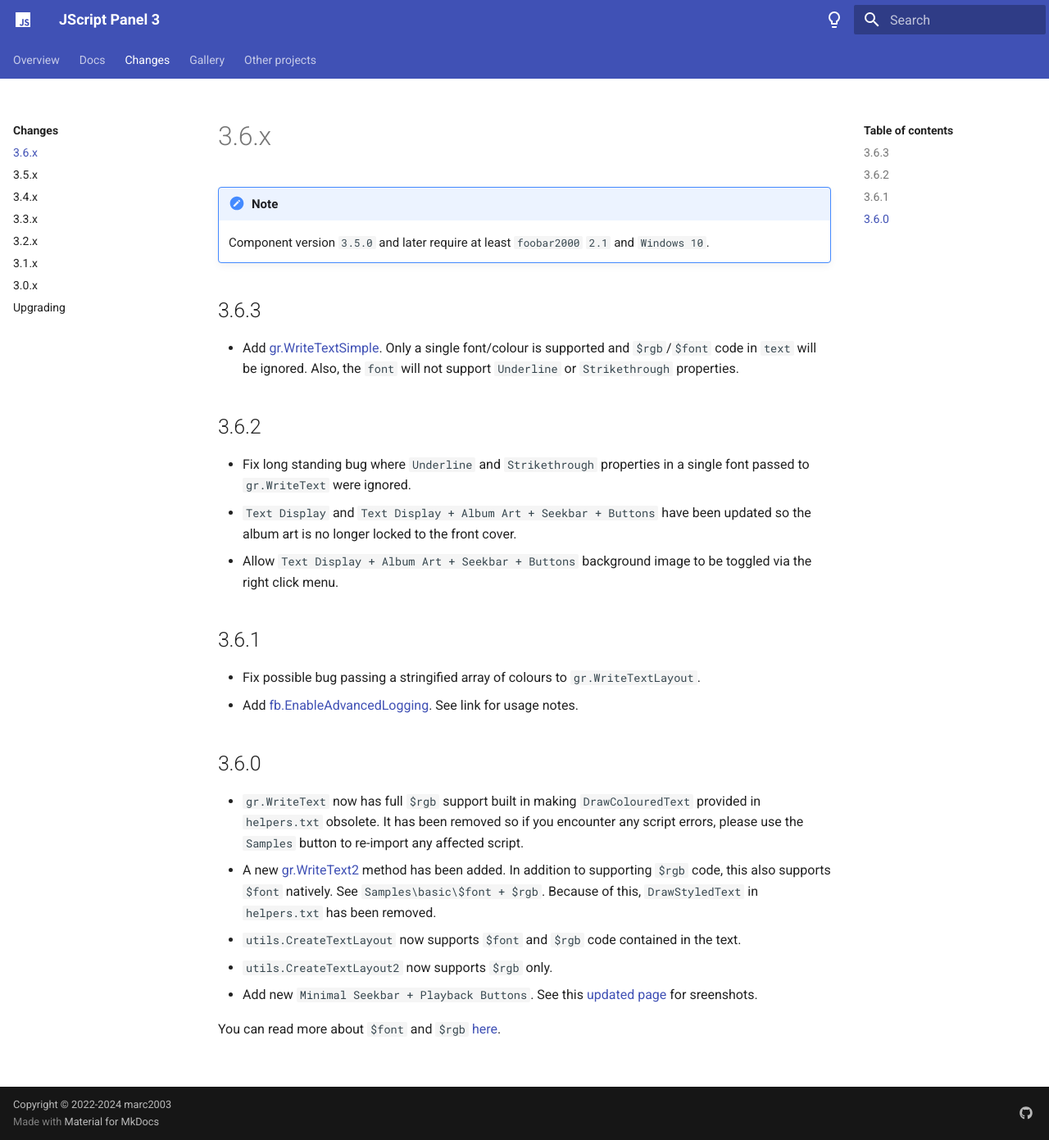
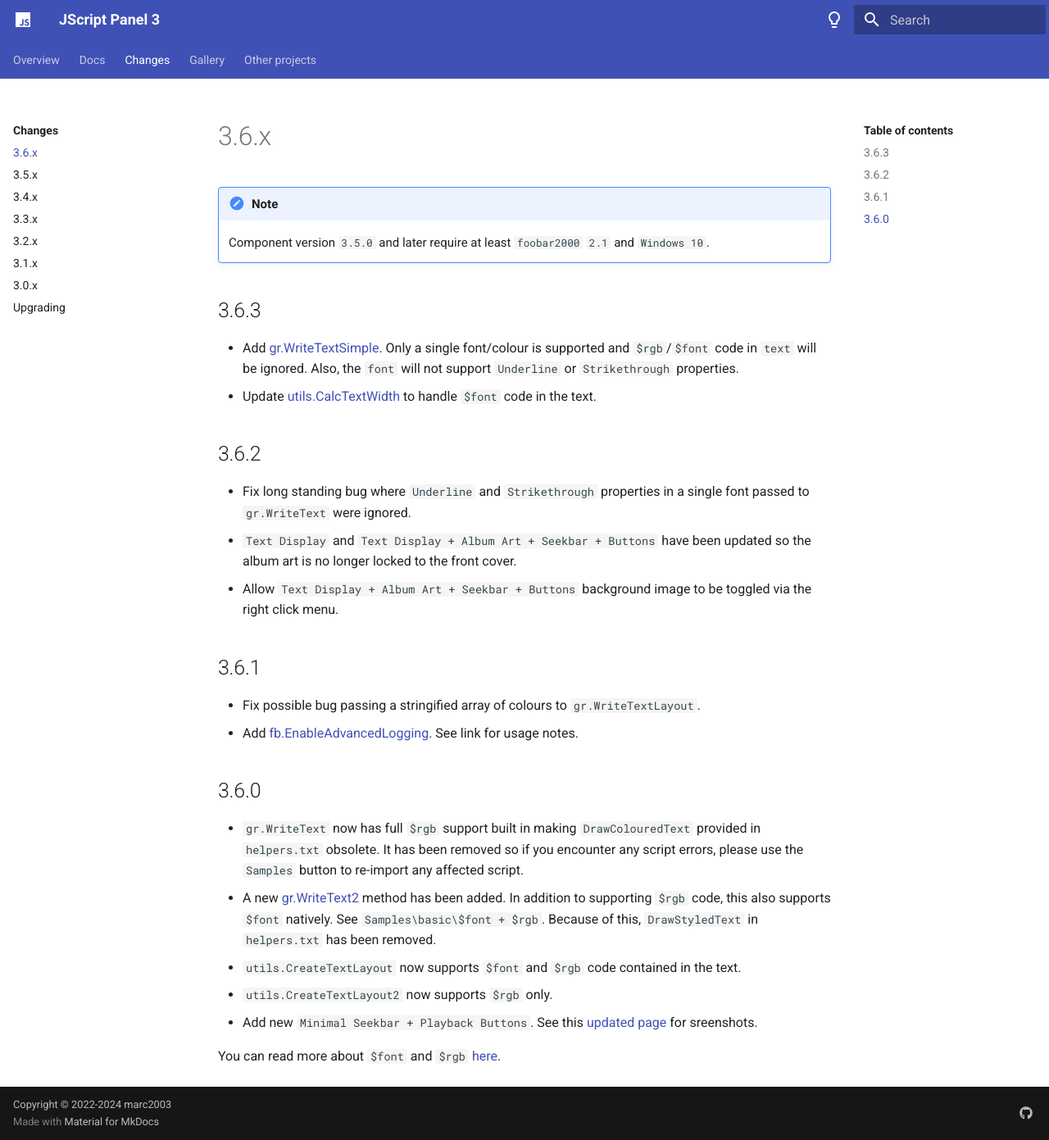
Before and after one commit to jscript-panel/jscript-panel.github.io, an MkDocs documentation site: the page built from docs/docs/changes/index.md, in a window 1280 px wide and 1391 px high. Shown: the whole window at 82% size. Built offline with MkDocs 1.6.1 and Material for MkDocs 9.7.7, drawn with Linux system fonts in a browser that asks for light colours.

Commit message:
Update changes

```diff
--- a/docs/docs/changes/index.md
+++ b/docs/docs/changes/index.md
@@ -4,6 +4,7 @@
 ## 3.6.3
 - Add [gr.WriteTextSimple](../interfaces/IJSGraphics.md#writetextsimpletext-font-colour-x-y-w-h-text_alignment-paragraph_alignment-word_wrapping-trimming_granularity).
 Only a single font/colour is supported and `$rgb`/`$font` code in `text` will be ignored. Also, the `font` will not support `Underline` or `Strikethrough` properties.
+- Update [utils.CalcTextWidth](../namespaces/utils.md#utilscalctextwidthtext-font_name-font_size-font_weight-font_style-font_stretch) to handle `$font` code in the text.
 
 ## 3.6.2
 - Fix long standing bug where `Underline` and `Strikethrough` properties in a single font passed to `gr.WriteText` were ignored.
```
